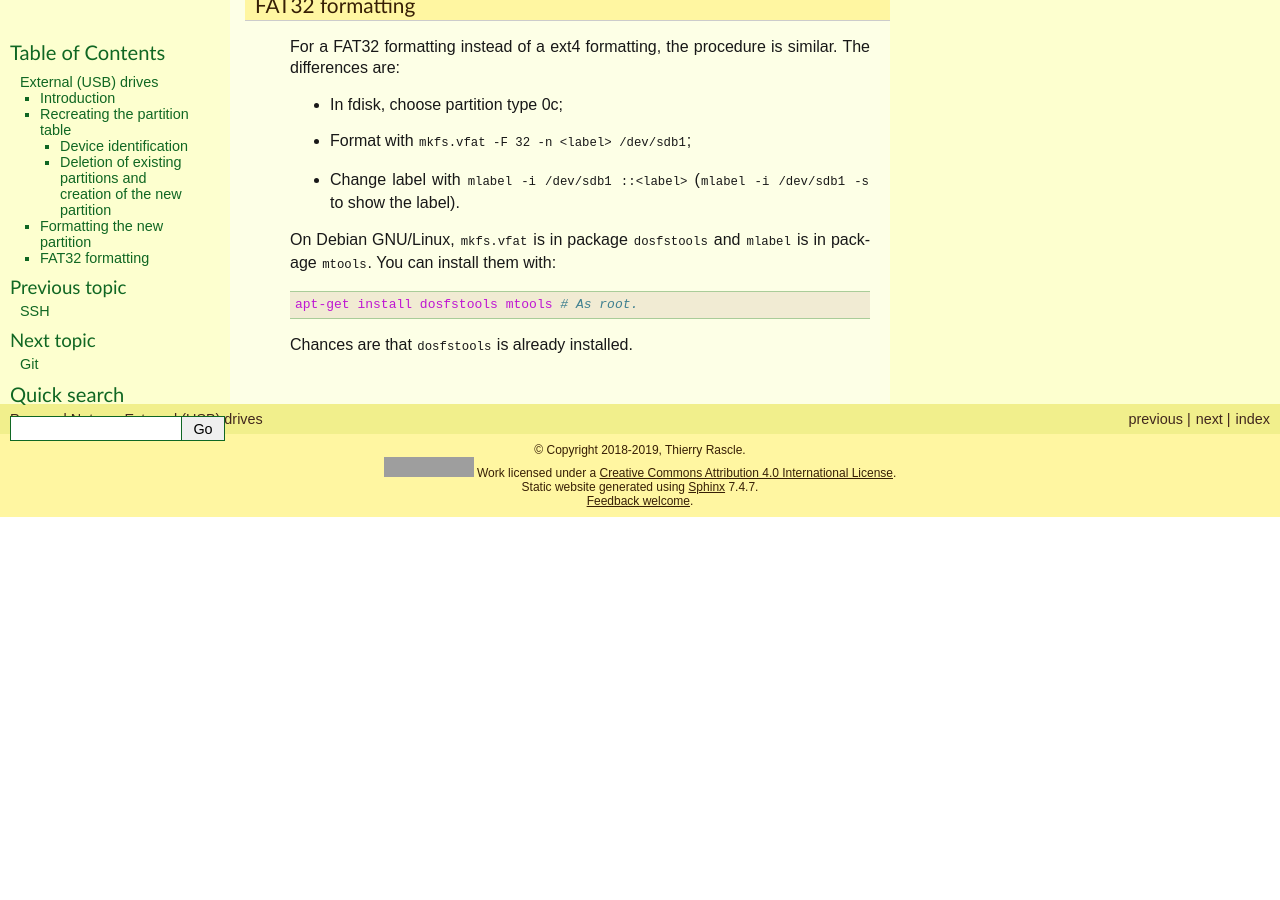
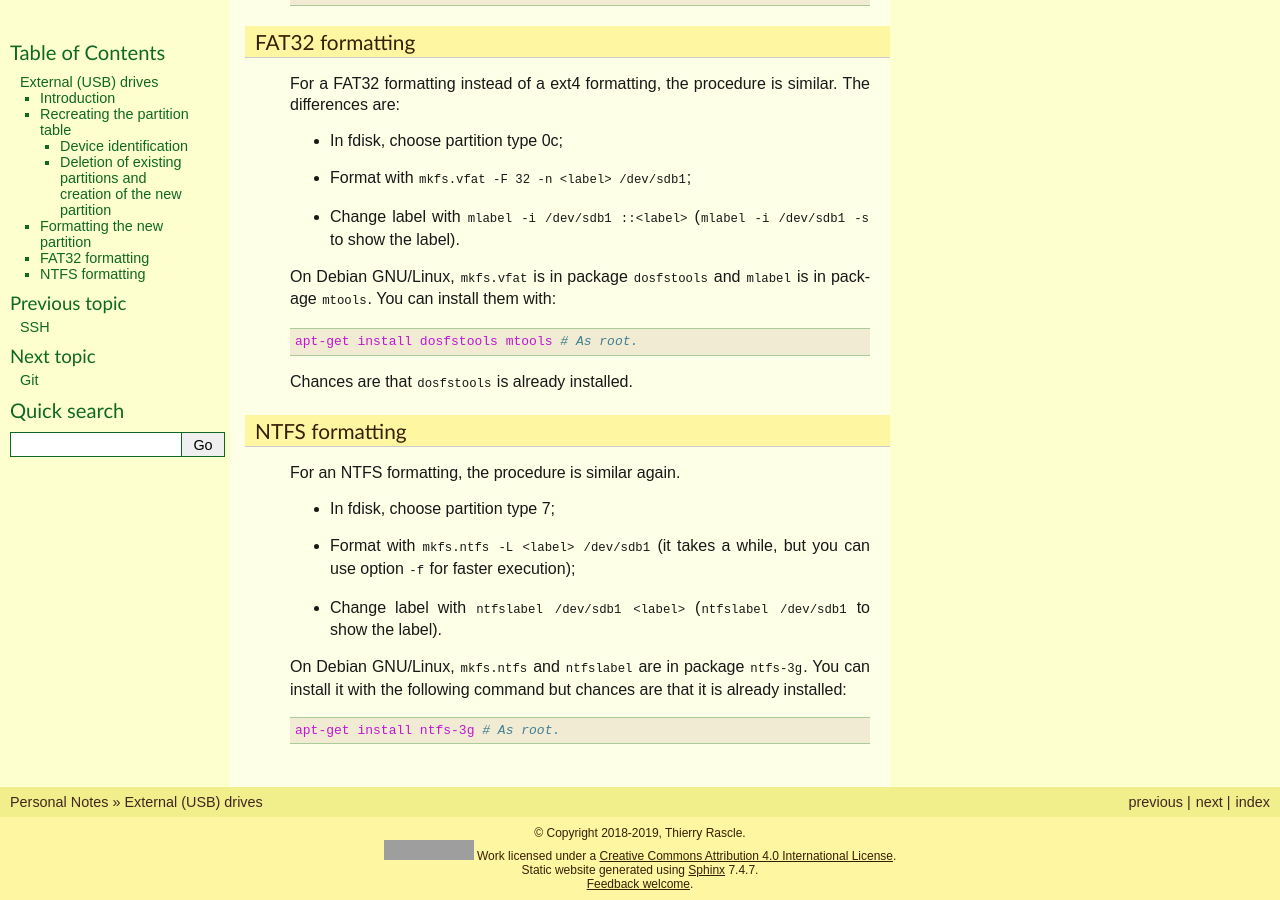
Before and after one commit to thierr26/thierr26_personal_notes_sphinx_sources, a Sphinx documentation site: the page built from source/external_usb_drives.rst, in a window 1280 px wide and 900 px high, scrolled down 1619 px. Built offline with Sphinx 7.4.7, drawn with Linux system fonts in a browser that asks for light colours; before the commit the page ends 2136 px from its top, so only the background shows below that; grey boxes are pictures that could not be loaded.

Commit message:
Add NTFS formatting

```diff
--- a/source/external_usb_drives.rst
+++ b/source/external_usb_drives.rst
@@ -72,6 +72,7 @@ Formatting the new partition
 ----------------------------
 
 .. index::
+  pair: formatting; ext4
   single: mkfs.ext4
   single: e2label
   single: partition label
@@ -96,6 +97,7 @@ FAT32 formatting
 -----------------
 
 .. index::
+  pair: formatting; FAT32
   single: mkfs.vfat
   single: dosfstools
   single: mlabel
@@ -116,3 +118,28 @@ is in package ``mtools``. You can install them with::
   apt-get install dosfstools mtools # As root.
 
 Chances are that ``dosfstools`` is already installed.
+
+
+NTFS formatting
+-----------------
+
+.. index::
+  pair: formatting; NTFS
+  single: mkfs.ntfs
+  single: ntfs-3g
+  single: ntfslabel
+  single: partition label
+
+For an NTFS formatting, the procedure is similar again.
+
+* In fdisk, choose partition type 7;
+* Format with ``mkfs.ntfs -L <label> /dev/sdb1`` (it takes a while, but you can
+  use option ``-f`` for faster execution);
+* Change label with ``ntfslabel /dev/sdb1 <label>`` (``ntfslabel /dev/sdb1`` to
+  show the label).
+
+On Debian GNU/Linux, ``mkfs.ntfs`` and ``ntfslabel`` are in package
+``ntfs-3g``. You can install it with the following command but chances are that
+it is already installed::
+
+  apt-get install ntfs-3g # As root.
```
